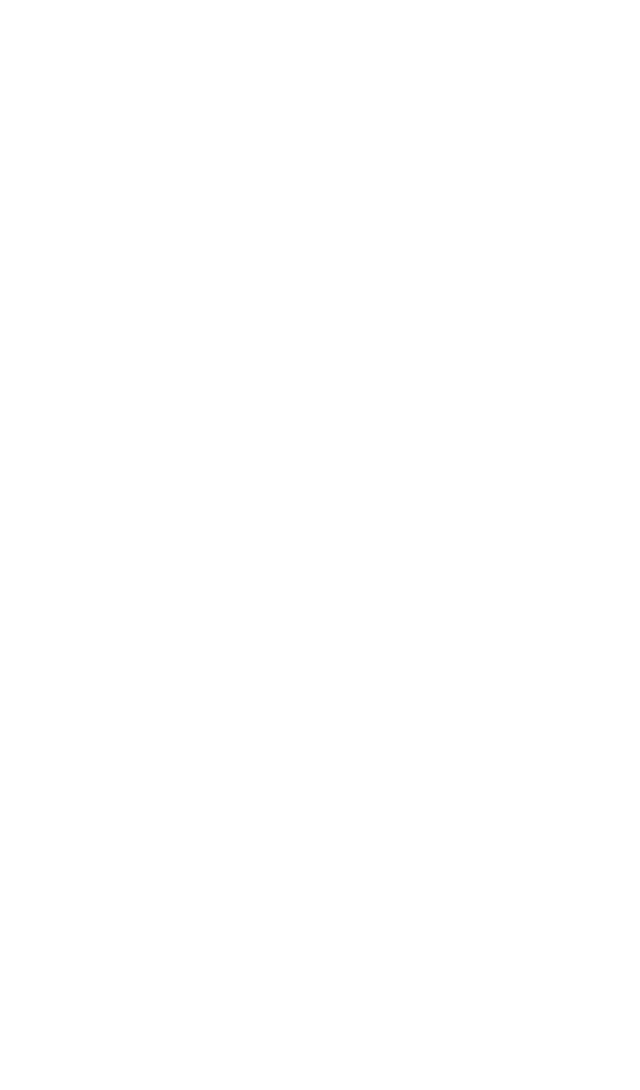
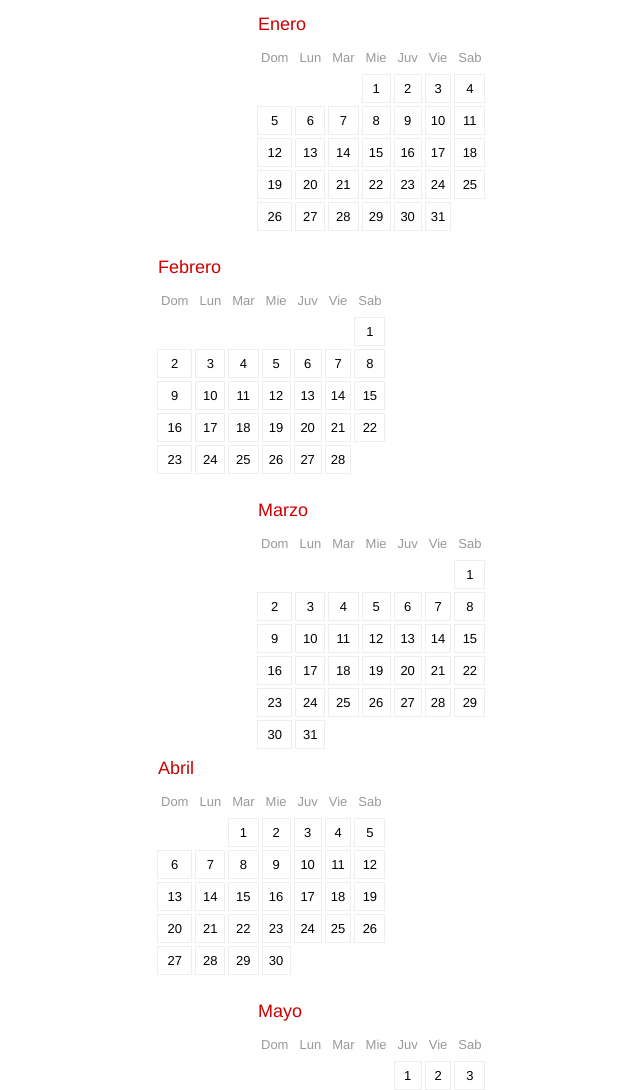
Before and after one commit to jorgeality/calendario-devcode, a plain HTML site: page index.html in a window 1280 px wide. Shown: the top 1090 px of the page, without its empty margins (311-951 px from the left). Before the commit the page ends 800 px from the top, so only its background shows below. Drawn offline with Linux system fonts and the light colour scheme.

Commit message:
añadir todo

```diff
--- a/css/style.css
+++ b/css/style.css
@@ -0,0 +1,40 @@
+div.mes {
+  margin: 0 auto;
+  width: 250px;
+  position: relative;
+}
+
+div.mes:nth-child(odd) {
+  right: 50px;
+}
+
+div.mes:nth-child(even) {
+  left: 50px;
+}
+
+div.mes th,
+div.mes td,
+div.mes caption {
+  font: normal 13px "Helvetica Neue", Helvetica, Arial, sans-serif;
+  padding: 6px 4px;
+}
+
+.tabla_mes {
+  border-spacing: 3px;
+  empty-cells: hide;
+}
+
+div.mes td {
+  text-align: center;
+  border: 1px solid #eee;
+}
+
+div.mes th {
+  color: #999;
+}
+
+div.mes caption.titulo {
+  text-align: left;
+  font-size: 18px;
+  color: #c00;
+}
--- a/index.html
+++ b/index.html
@@ -3,8 +3,9 @@
   <head>
     <meta charset="utf-8" />
     <title>Calendario</title>
+    <link rel="stylesheet" href="css/style.css" />
   </head>
   <body>
-
+    <script type="text/javascript" src="js/js.js"></script>
   </body>
 </html>
--- a/js/js.js
+++ b/js/js.js
@@ -0,0 +1,66 @@
+var ano = 2014;
+var mes_text = ["Enero", "Febrero", "Marzo", "Abril", "Mayo", "Junio", "Julio", "Agosto", "Septiembre", "Octubre", "Noviembre", "Diciembre"];
+
+var dia_text = ["Dom", "Lun", "Mar", "Mie", "Juv", "Vie", "Sab"];
+
+estructurar();
+
+function estructurar() {
+  for (m = 0; m <= 11; m++) {
+    //Mes
+    let mes = document.createElement("DIV");
+    mes.className = "mes";
+    document.body.appendChild(mes);
+    //Tabla
+    let tabla_mes = document.createElement("TABLE");
+    tabla_mes.className = "tabla_mes";
+    mes.appendChild(tabla_mes);
+    //Título
+    let titulo = document.createElement("CAPTION");
+    titulo.className = "titulo";
+    titulo.innerText = mes_text[m];
+    tabla_mes.appendChild(titulo);
+    //Cabecera
+    let cabecera = document.createElement("THEAD");
+    tabla_mes.appendChild(cabecera);
+    let fila = document.createElement("TR");
+    cabecera.appendChild(fila);
+    for (d = 0; d < 7; d++) {
+      let dia = document.createElement("TH");
+      dia.innerText = dia_text[d];
+      fila.appendChild(dia);
+    }
+    //Cuerpo
+    let cuerpo = document.createElement("TBODY");
+    tabla_mes.appendChild(cuerpo);
+    for (f = 0; f < 6; f++) {
+      let fila = document.createElement("TR");
+      cuerpo.appendChild(fila);
+      for (d = 0; d < 7; d++) {
+        let dia = document.createElement("TD");
+        dia.innerText = "";
+        fila.appendChild(dia);
+      }
+    }
+  }
+}
+
+numerar();
+
+function numerar() {
+  for (i = 1; i < 366; i++) {
+    let fecha = fechaPorDia(ano, i);
+    let mes = fecha.getMonth();
+    let select_tabla = document.getElementsByClassName('tabla_mes')[mes];
+    let dia = fecha.getDate()
+    let dia_semana = fecha.getDay();
+    if (dia == 1) {var sem = 0;}
+    select_tabla.children[2].children[sem].children[dia_semana].innerText = dia;
+    if (dia_semana == 6) { sem = sem + 1; }
+  }
+}
+
+function fechaPorDia(año, dia) {
+  var date = new Date(año, 0);
+  return new Date(date.setDate(dia));
+}
```
